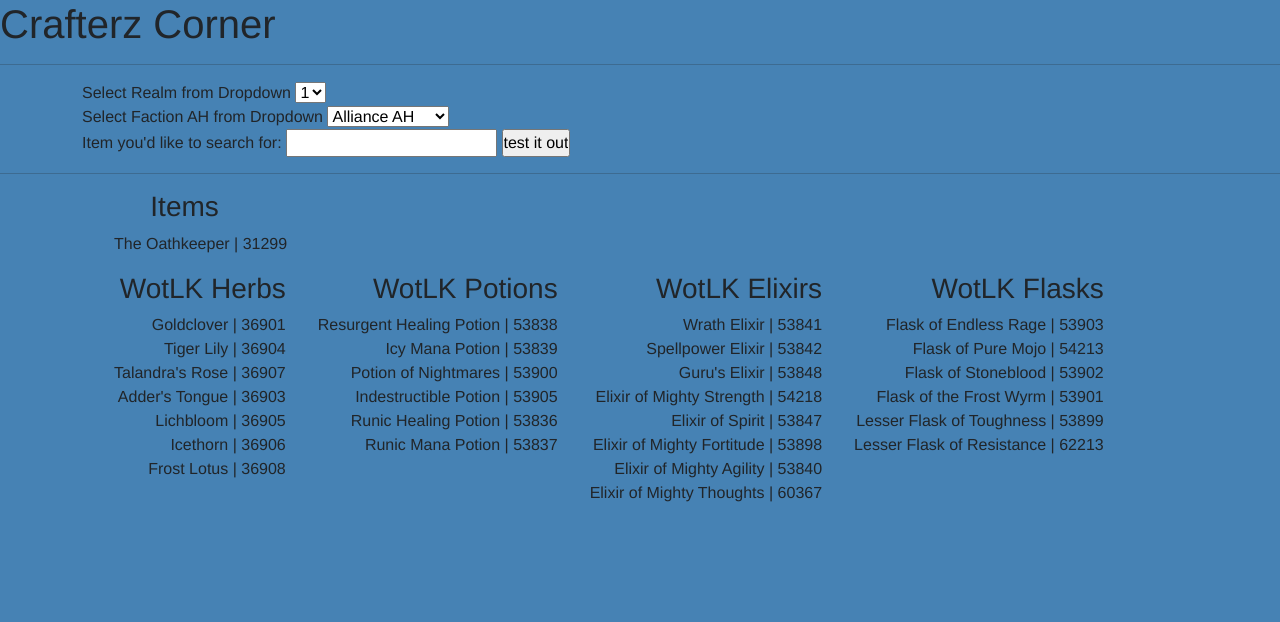
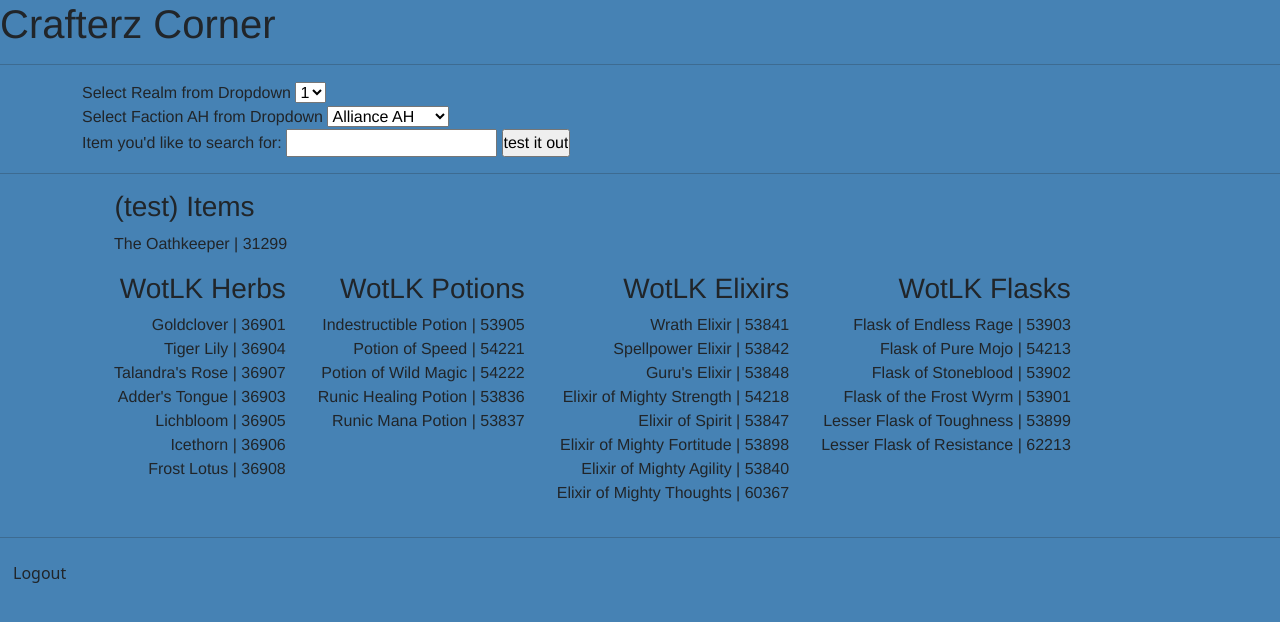
Before and after one commit to m-smith15/Projects, a Flask app: template Python/wow_ah_project/flask_app/templates/index.html in a window 1280 px wide. Shown: the top 622 px of the page. Run offline with Flask 2, Linux system fonts and the light colour scheme; the template is opened without the code that fills it: most values are stand-ins (such as "Sample title", 1, 10 or a date in 2020); some libraries are stand-ins or nearby versions.

Commit message:
adding logout button

```diff
--- a/Python/wow_ah_project/flask_app/templates/index.html
+++ b/Python/wow_ah_project/flask_app/templates/index.html
@@ -35,7 +35,7 @@
     <div class="helpWrapper">
         <div class="items container">
             <div>
-                <h3>Items</h3>
+                <h3>(test) Items</h3>
                 <ul>
                     <li>The Oathkeeper | 31299</li>
                 </ul>
@@ -57,10 +57,9 @@
         <div>
             <h3>WotLK Potions</h3>
             <ul>
-                <li>Resurgent Healing Potion | 53838</li>
-                <li>Icy Mana Potion | 53839</li>
-                <li>Potion of Nightmares | 53900</li>
                 <li>Indestructible Potion | 53905</li>
+                <li>Potion of Speed | 54221</li>
+                <li>Potion of Wild Magic | 54222</li>
                 <li>Runic Healing Potion | 53836</li>
                 <li>Runic Mana Potion | 53837</li>
             </ul>
@@ -92,5 +91,7 @@
         </div>
     </div>
     <script type="text/javascript" src="{{ url_for('static', filename='script.js') }}"></script>
+    <hr>
+    <a class="btn" href="/logout">Logout</a>
 </body>
 </html>
--- a/Python/wow_ah_project/flask_app/templates/results.html
+++ b/Python/wow_ah_project/flask_app/templates/results.html
@@ -31,5 +31,6 @@
     <div><a href="https://www.wowhead.com/item=95857&xml"></a>Testing purposes only - ignore tooltip</div>
     <hr>
     <a class="btn" href="/search" domain="classic">Search Again?</a>
+    <a class="btn" href="/logout">Logout</a>
 </body>
 </html>
```
Also changed, not shown: Python/wow_ah_project/flask_app/controllers/login.py (line endings or trailing spaces).
